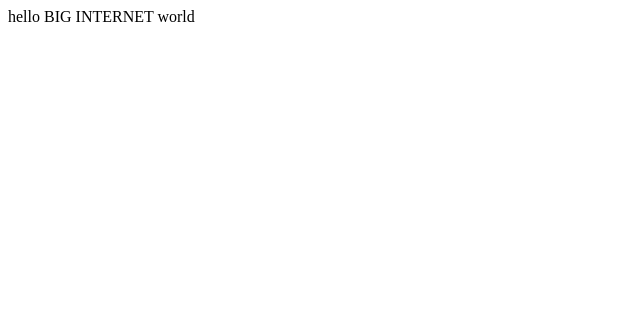
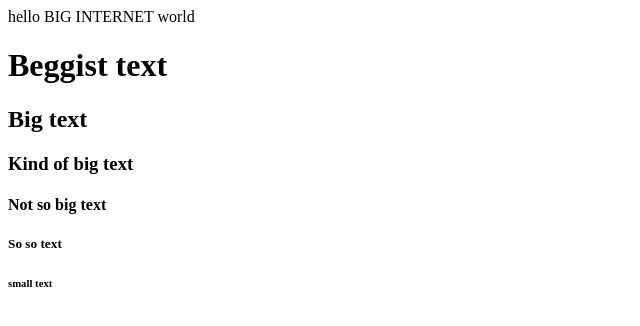
Before and after one commit to JuliaHeath/Hello_World_Class1, a plain HTML site: page index.html in a window 1280 px wide. Shown: the whole page, without its empty margins (0-640 px from the left). Drawn offline with Linux system fonts and the light colour scheme.

Commit message:
Update index.html

```diff
--- a/index.html
+++ b/index.html
@@ -1 +1,7 @@
 hello BIG INTERNET world
+<h1>Beggist text</h1>
+<h2>Big text</h2>
+<h3>Kind of big text</h3>
+<h4>Not so big text</h4>
+<h5>So so text</h5>
+<h6>small text</h6>
```
